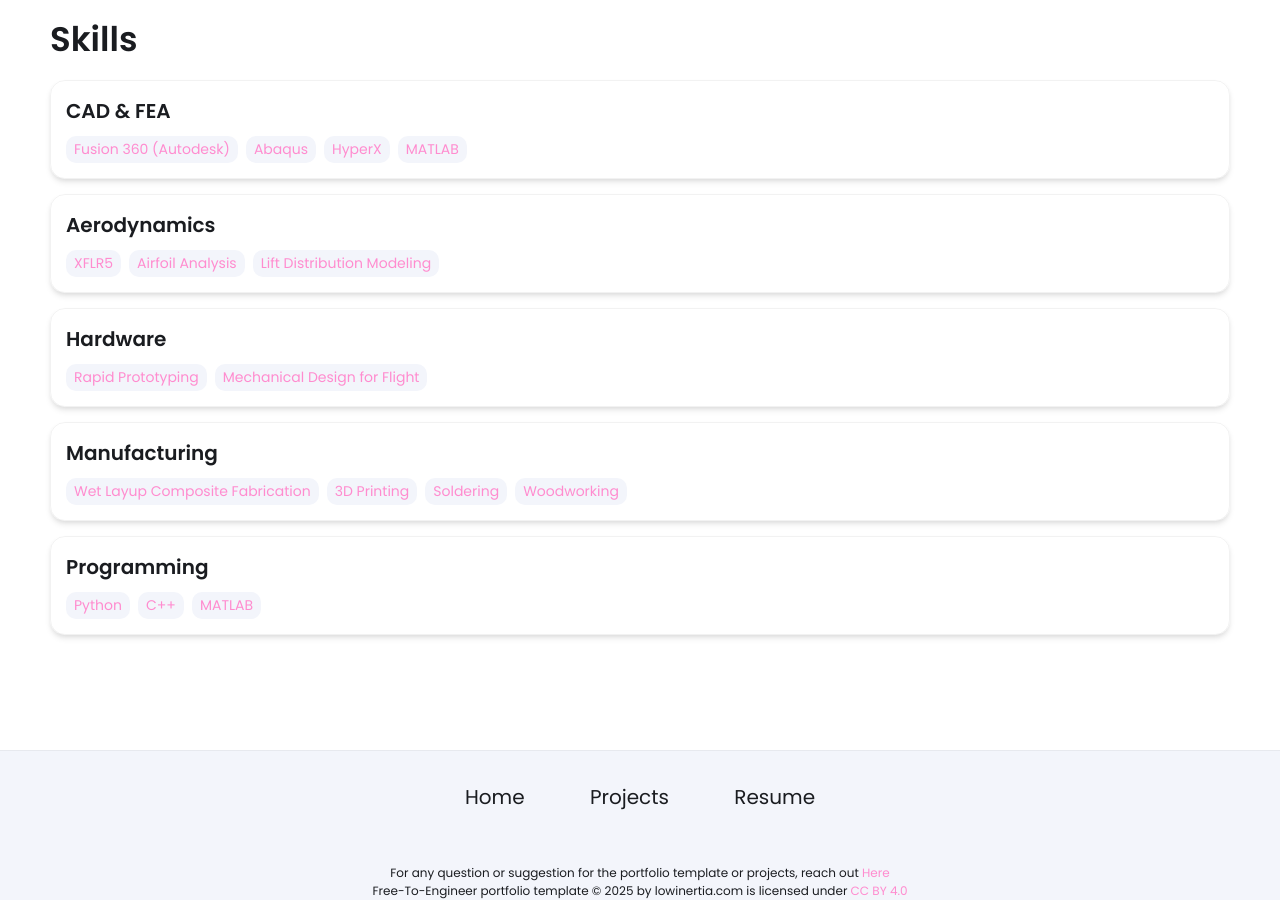
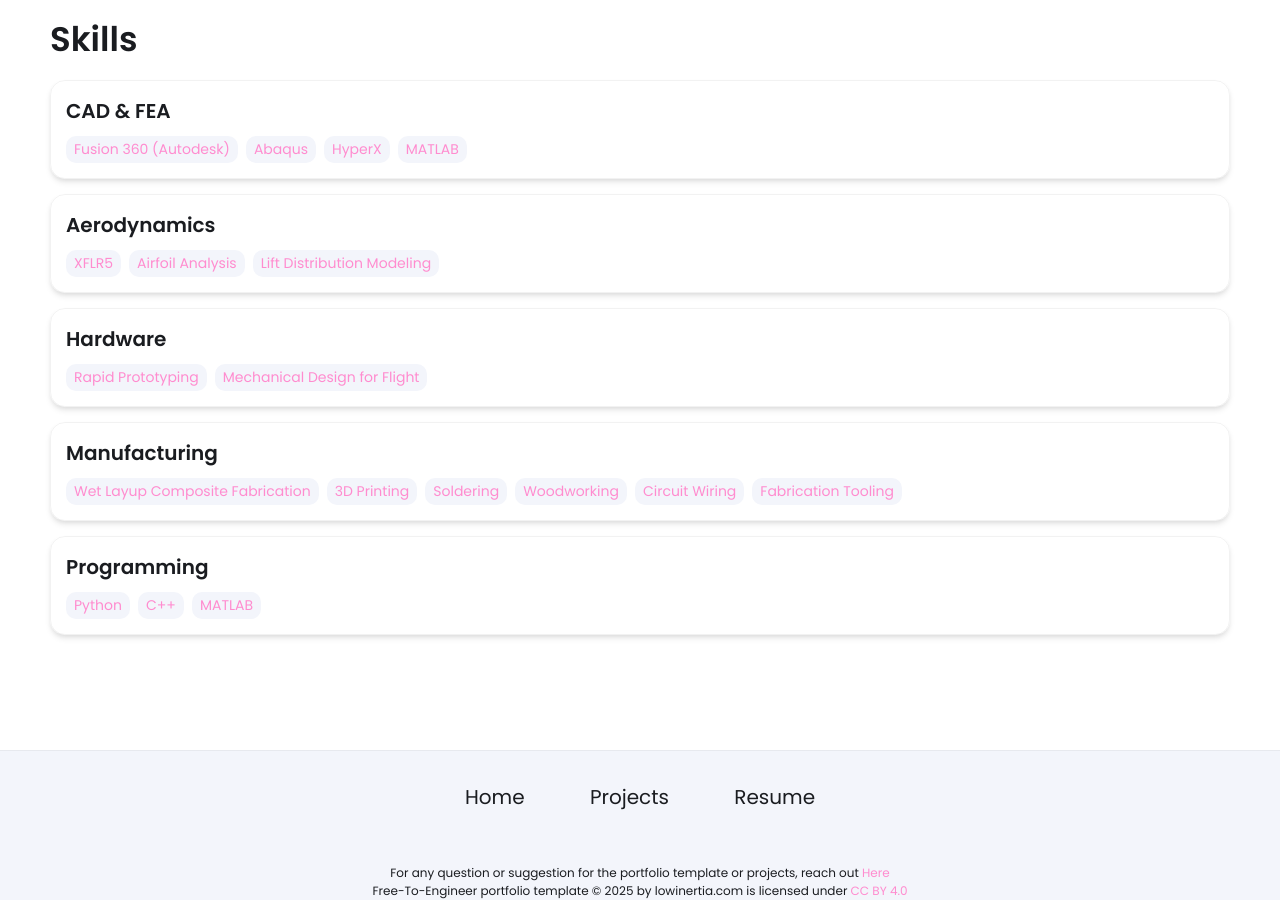
Before and after one commit to Sophiaylii/Sophiaylii.github.io, a Jekyll site: the page built from index.html, in a window 1280 px wide and 900 px high, scrolled down 2096 px. Built offline with Jekyll 4.4.1, drawn with Linux system fonts in a browser that asks for light colours.

Commit message:
update skills

```diff
--- a/_config.yml
+++ b/_config.yml
@@ -69,6 +69,8 @@ skills:
     - 3D Printing
     - Soldering
     - Woodworking
+    - Circuit Wiring
+    - Fabrication Tooling
 
   - category: Programming
     tools:
```
